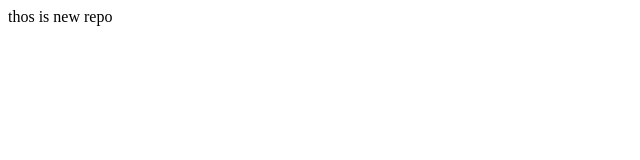
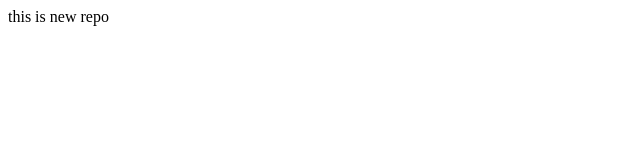
Before and after one commit to jaydeep8806/localrepo, a plain HTML site: page index.html in a window 1280 px wide. Shown: the full height of the page, 0-640 px from the left. Drawn offline with Linux system fonts and the light colour scheme.

Commit message:
set file

```diff
--- a/index.html
+++ b/index.html
@@ -1,3 +1,3 @@
 <p>
-    thos is new repo
+    this is new repo
 </p>
```
